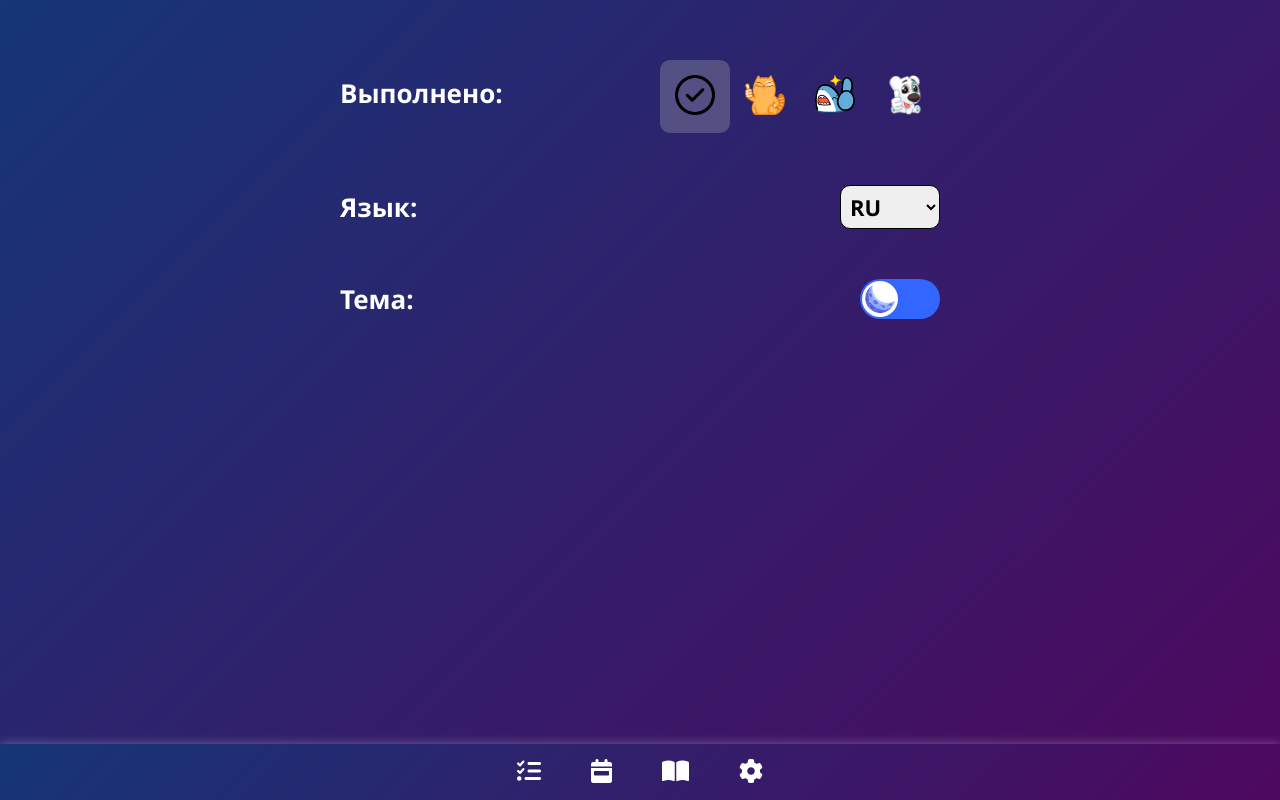
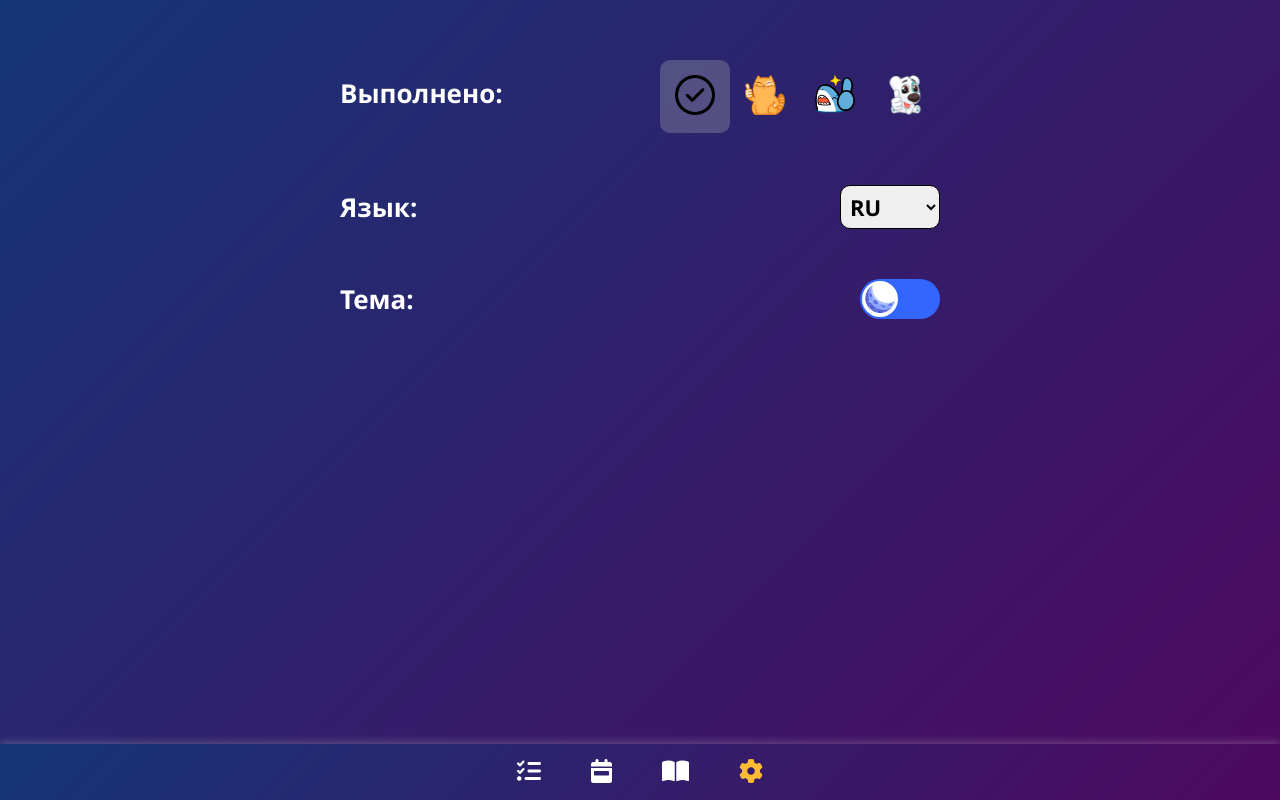
Before and after one commit to mykhailoko/todo-list, a React (Create React App) app: page /todo-list/settings in a window 1280 px wide. Built offline with nearby package versions, Linux system fonts and the light colour scheme.

Commit message:
fix pages

```diff
--- a/src/App.js
+++ b/src/App.js
@@ -25,7 +25,7 @@ function App() {
         }}
       >
         <Routes>
-          <Route path='/' element={<TodoListPage />} />
+          <Route path='/list' element={<TodoListPage />} />
           <Route path='/week-list' element={<TodoListWeekPage />} />
           <Route path='/tracker' element={<TrackerPage />} />
           <Route path='/settings' element={<SettingsPage theme={theme} setTheme={setTheme} />} />
--- a/src/components/Navbar/Navbar.js
+++ b/src/components/Navbar/Navbar.js
@@ -5,7 +5,7 @@ import { useNavigate } from "react-router-dom";
 
 function Navbar({ theme }) {
   const navigate = useNavigate();
-  const currentPath = window.location.pathname;
+  const currentPath = window.location.pathname.replace("/todo-list", "");
 
   return (
     <div
@@ -22,8 +22,8 @@ function Navbar({ theme }) {
         <div className='navItem'>
             <i
                 className="fa-solid fa-list-check"
-                onClick={() => navigate("/")}
-                style={{ color: currentPath === "/"
+                onClick={() => navigate("/list")}
+                style={{ color: currentPath === "/list"
                     ? theme === "dark" ? '#ffbb33' : '#3366ff'
                     : theme === "dark" ? 'white' : '#202124' }}
             ></i>
```
